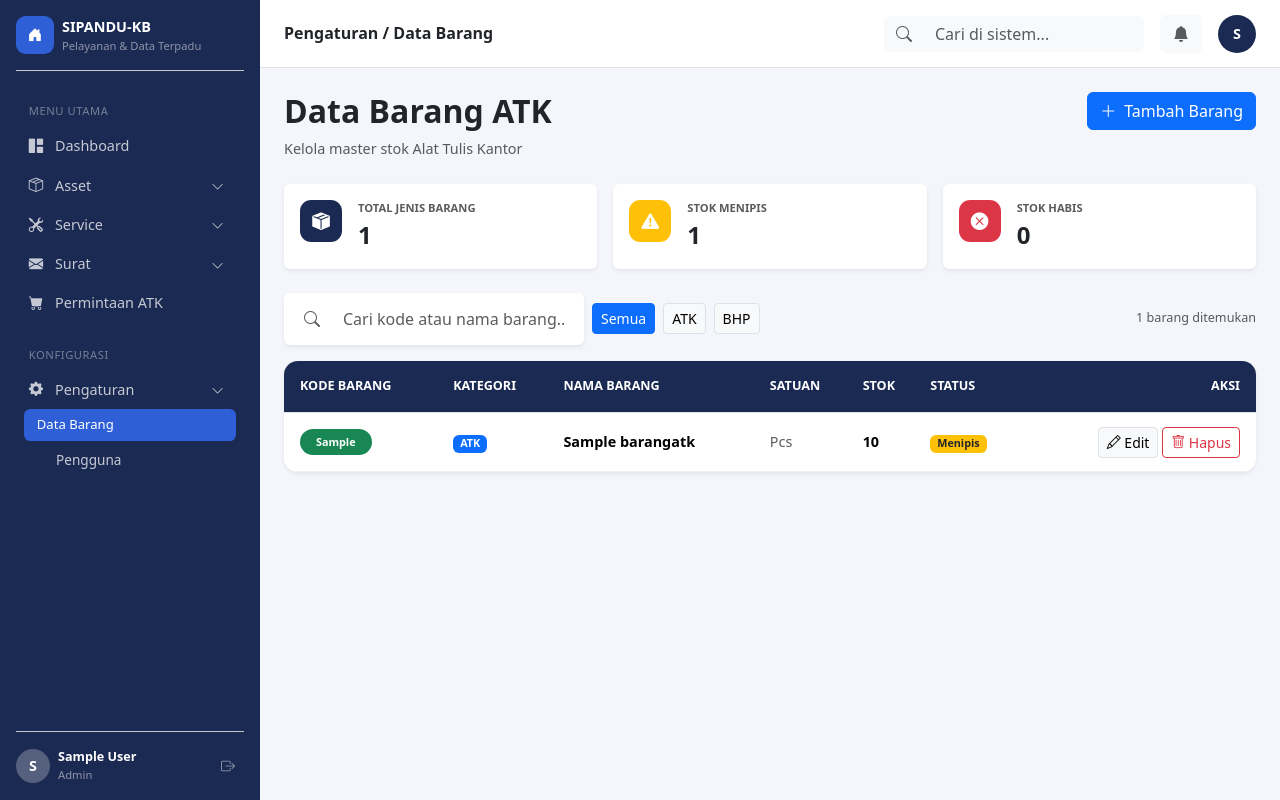
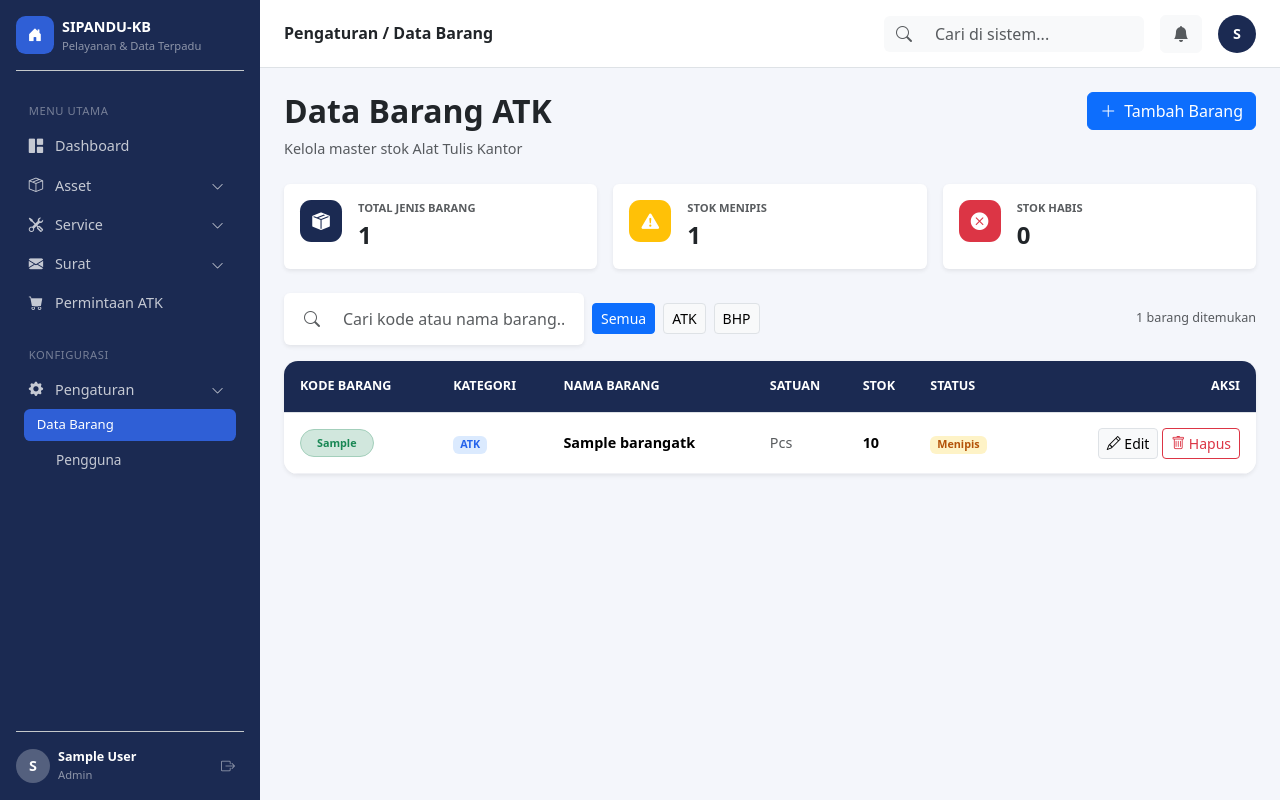
Before and after one commit to AhmadGhozi/Website-SIPANDU, a Django app: page /databarang/ in a window 1280 px wide. Run offline with Django 5.2, Linux system fonts and the light colour scheme; a user stored in the database is signed in; tables that the repository leaves empty hold one stand-in row (values such as "Sample post").

Commit message:
Fix threshold stok menipis (<10) di semua view, samakan style badge Kode Barang/Kategori/Status jadi soft-pastel, samakan tombol Aksi jadi icon-only, tambah filter kategori ATK/BHP pada Stok Barang Balai/Bidang

```diff
--- a/templates/databarang/barang_list.html
+++ b/templates/databarang/barang_list.html
@@ -105,11 +105,11 @@
                 {% for barang in daftar_barang %}
                 <tr style="border-bottom: 1px solid #F0F1F5;">
                     <td class="ps-3 py-3">
-                        <span class="badge rounded-pill px-3 py-2 bg-success">{{ barang.kode_barang }}</span>
+                        <span class="badge rounded-pill px-3 py-2 bg-success-subtle text-success border border-success-subtle">{{ barang.kode_barang }}</span>
                     </td>
                     <td>
                         {% if barang.kategori == 'atk' %}
-                        <span class="badge bg-primary">ATK</span>
+                        <span class="badge" style="background-color:#DBEAFE; color:#2563EB;">ATK</span>
                         {% else %}
                         <span class="badge" style="background-color:#F3E8FF; color:#7C3AED;">BHP</span>
                         {% endif %}
@@ -119,11 +119,11 @@
                     <td class="fw-semibold">{{ barang.stok }}</td>
                     <td>
                         {% if barang.status_stok == 'habis' %}
-                            <span class="badge bg-danger">Habis</span>
+                        <span class="badge bg-danger-subtle text-danger border border-danger-subtle">Habis</span>
                         {% elif barang.status_stok == 'menipis' %}
-                            <span class="badge bg-warning text-dark">Menipis</span>
+                        <span class="badge" style="background-color:#FEF3C7; color:#B45309;">Menipis</span>
                         {% else %}
-                            <span class="badge bg-success">Aman</span>
+                        <span class="badge bg-success-subtle text-success border border-success-subtle">Aman</span>
                         {% endif %}
                     </td>
                     <td class="text-end pe-3">
```
Also changed, not shown: templates/databarang/stok_unit_list.html (+5 -5 lines).
